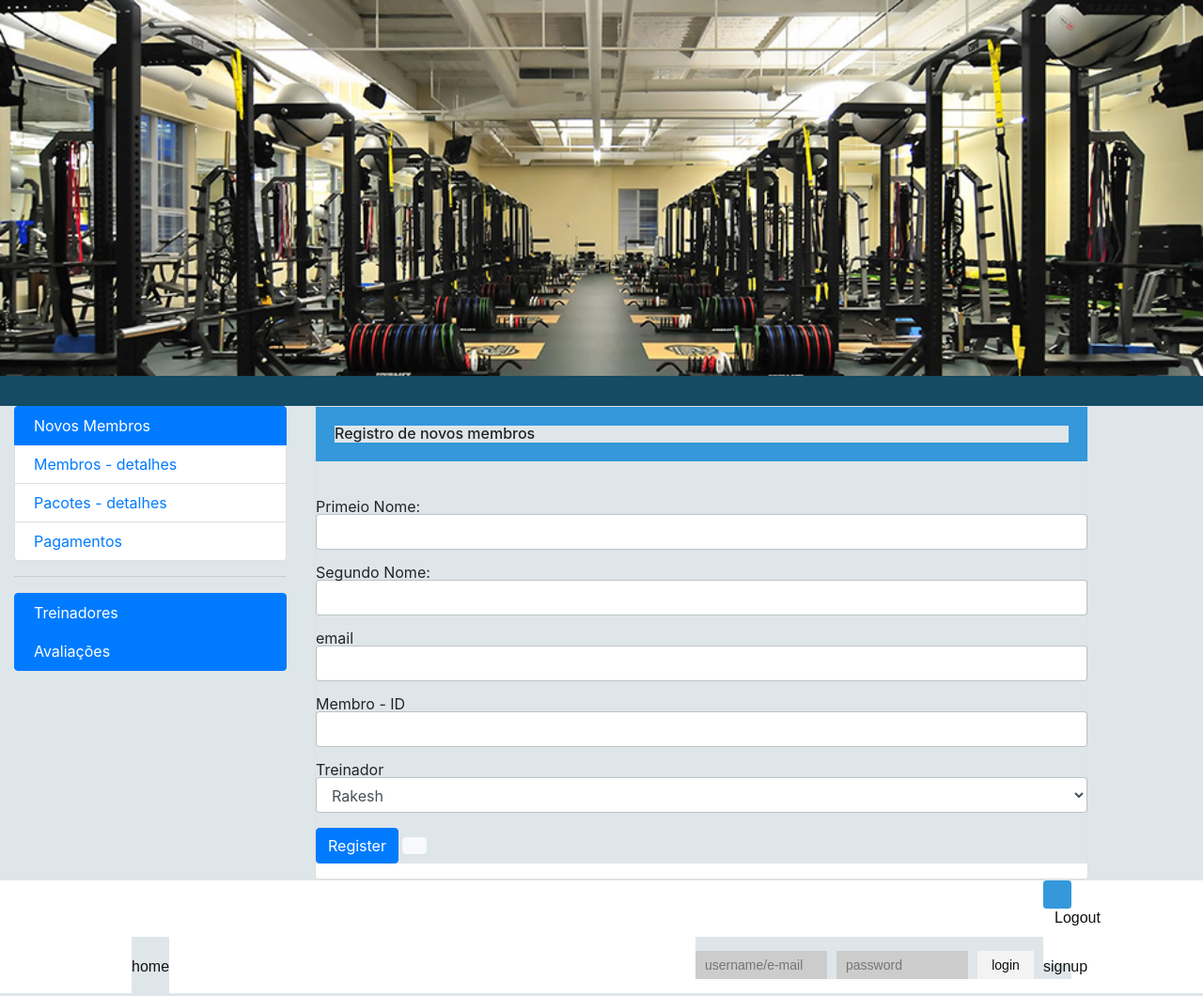
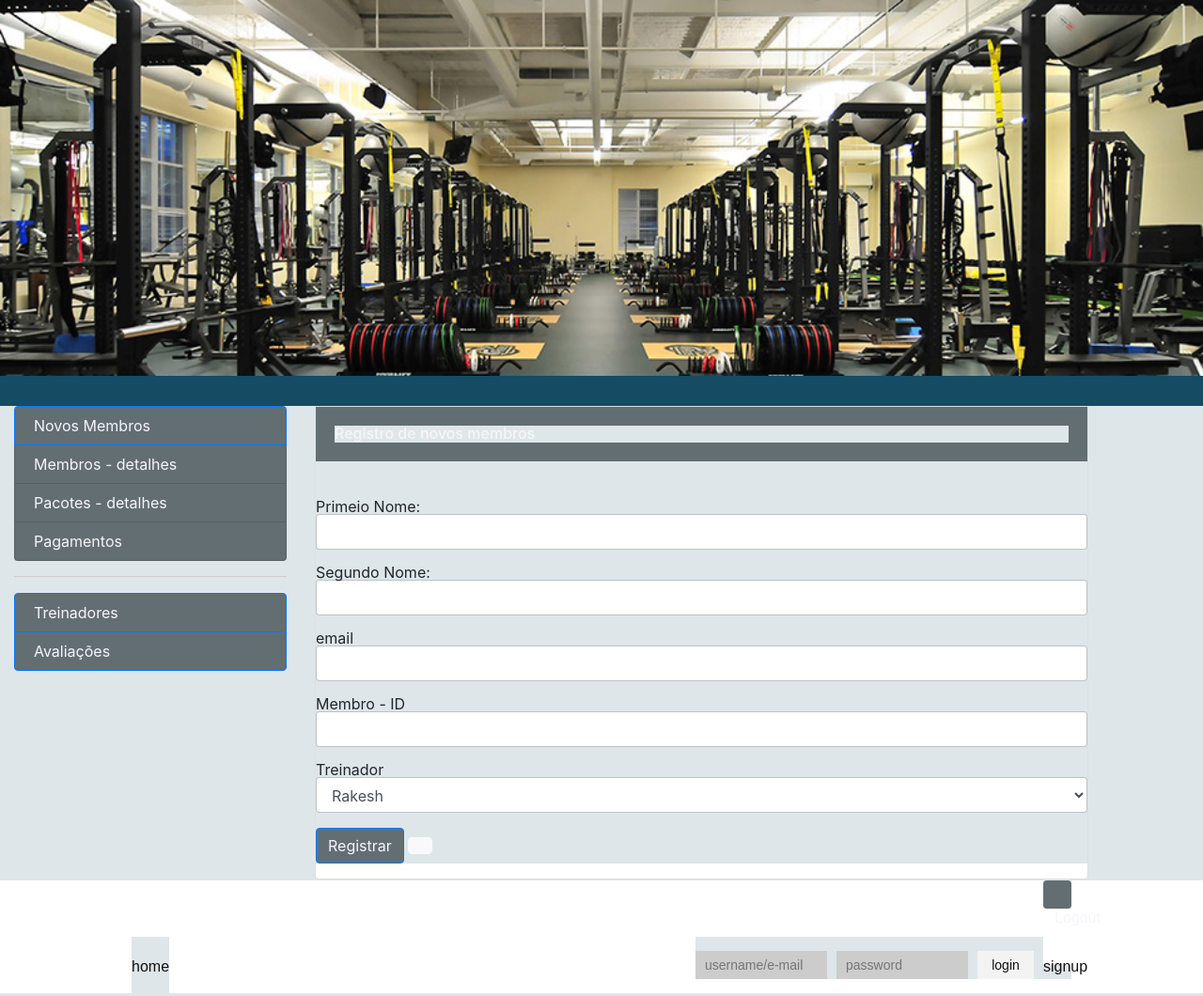
Before and after one commit to thuanedesouza/Academia, a PHP site: page /header.php in a window 1280 px wide. Shown: the whole page at 94% size. Run offline with PHP 8.4, Linux system fonts and the light colour scheme; data comes from the database, SQL or seed files in the repository; some libraries are stand-ins or nearby versions.

Commit message:
estilo admin- panel

```diff
--- a/admin-panel.php
+++ b/admin-panel.php
@@ -13,6 +13,7 @@ $query = "SELECT * FROM `Trainer`";
 $result1 = mysqli_query($connect, $query);
 ?>
 <html>
+
   <head>
     <link rel="stylesheet" href="https://maxcdn.bootstrapcdn.com/bootstrap/4.0.0-beta/css/bootstrap.min.css" integrity="sha384-/Y6pD6FV/Vv2HJnA6t+vslU6fwYXjCFtcEpHbNJ0lyAFsXTsjBbfaDjzALeQsN6M" crossorigin="anonymous">
   </head>
@@ -20,21 +21,21 @@ $result1 = mysqli_query($connect, $query);
 
 
 
- <div class="jumbotron" style="border-radius:0;background:url('images/3.jpg');background-size:cover;height:400px;"></div>
+ <div class="jumbotron" style="border-radius:0;background:url('images/3.jpg');background-size:cover;height:400px;background-color:#636e72;color:#f5f6fa;"></div>
    <div class="container-fluid">
     <div class="row">
         <div class="col-md-3">
             <div class="list-group">
-                <a href="" class="list-group-item active"
+                <a href="" class="list-group-item active"  style="background-color:#636e72;color:#f5f6fa;"
                    >Novos Membros</a>
-                <a href="member_details.php" class="list-group-item">Membros - detalhes</a>
-                <a href="package.php" class="list-group-item">Pacotes - detalhes</a>
-                <a href="payment.php" class="list-group-item">Pagamentos</a>
+                <a href="member_details.php" class="list-group-item"style="background-color:#636e72;color:#f5f6fa;">Membros - detalhes</a>
+                <a href="package.php" class="list-group-item"style="background-color:#636e72;color:#f5f6fa;">Pacotes - detalhes</a>
+                <a href="payment.php" class="list-group-item"style="background-color:#636e72;color:#f5f6fa;">Pagamentos</a>
             </div>
             <hr>
             <div class="list-group">
-<a href="trainer.php" class="list-group-item active">Treinadores</a>
-<a href="avaliacao.php" class="list-group-item active">Avaliações</a>
+<a href="trainer.php" class="list-group-item active"style="background-color:#636e72;color:#f5f6fa;">Treinadores</a>
+<a href="avaliacao.php" class="list-group-item active"style="background-color:#636e72;color:#f5f6fa;">Avaliações</a>
 
             </div>
 
@@ -42,7 +43,7 @@ $result1 = mysqli_query($connect, $query);
             <div class="col-md-8">
             <div class="card">
 
-     <div class="card-body" style="background-color:#3498DB;color:FFFFFF;">
+     <div class="card-body" style="background-color:#636e72;color:#f5f6fa;">
                 <h3>Registro de novos membros</h3>
                 </div>
                 <div class="card-body"></div>
@@ -67,7 +68,7 @@ $result1 = mysqli_query($connect, $query);
         </select>
         <br>
 
-  <input type="submit" class="btn btn-primary" name="pat_submit" value="Register">                  <a href="func.php" class="btn btn-light"></a>
+  <input type="submit" class="btn btn-primary" name="pat_submit" style="background-color:#636e72;color:#f5f6fa;"value="Registrar">                  <a href="func.php" class="btn btn-light"></a>
 
 
                 </form>
@@ -92,7 +93,7 @@ $result1 = mysqli_query($connect, $query);
 
 
 				                </form>
-				              <a href="index.php" class="btn btn-light" style="background-color:#3498DB;color:FFFFFF">Logout</a>';
+				              <a href="index.php" class="btn btn-light" style="background-color:#636e72;color:#f5f6fa;">Logout</a>';
 
 						}
 
```
